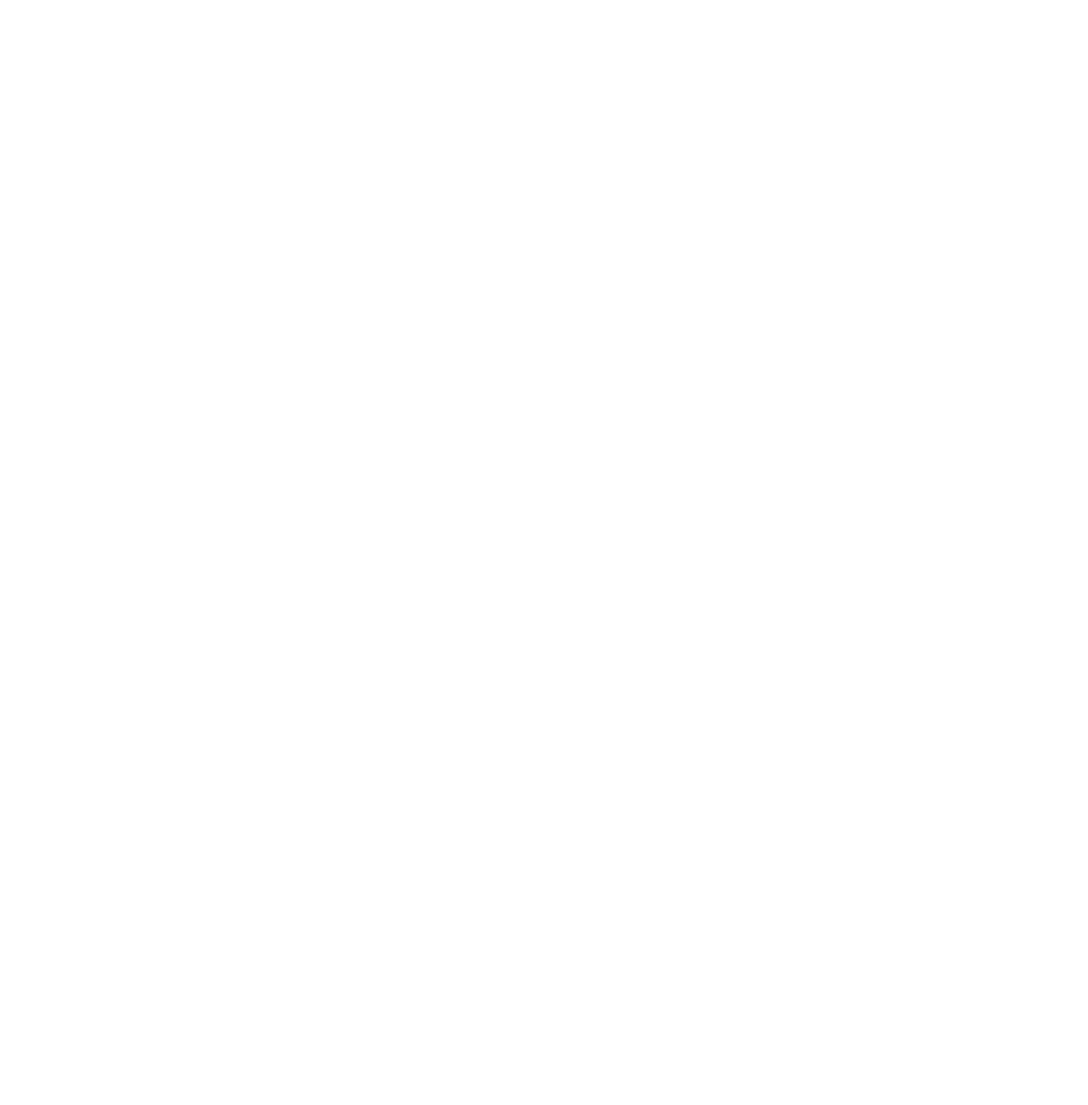
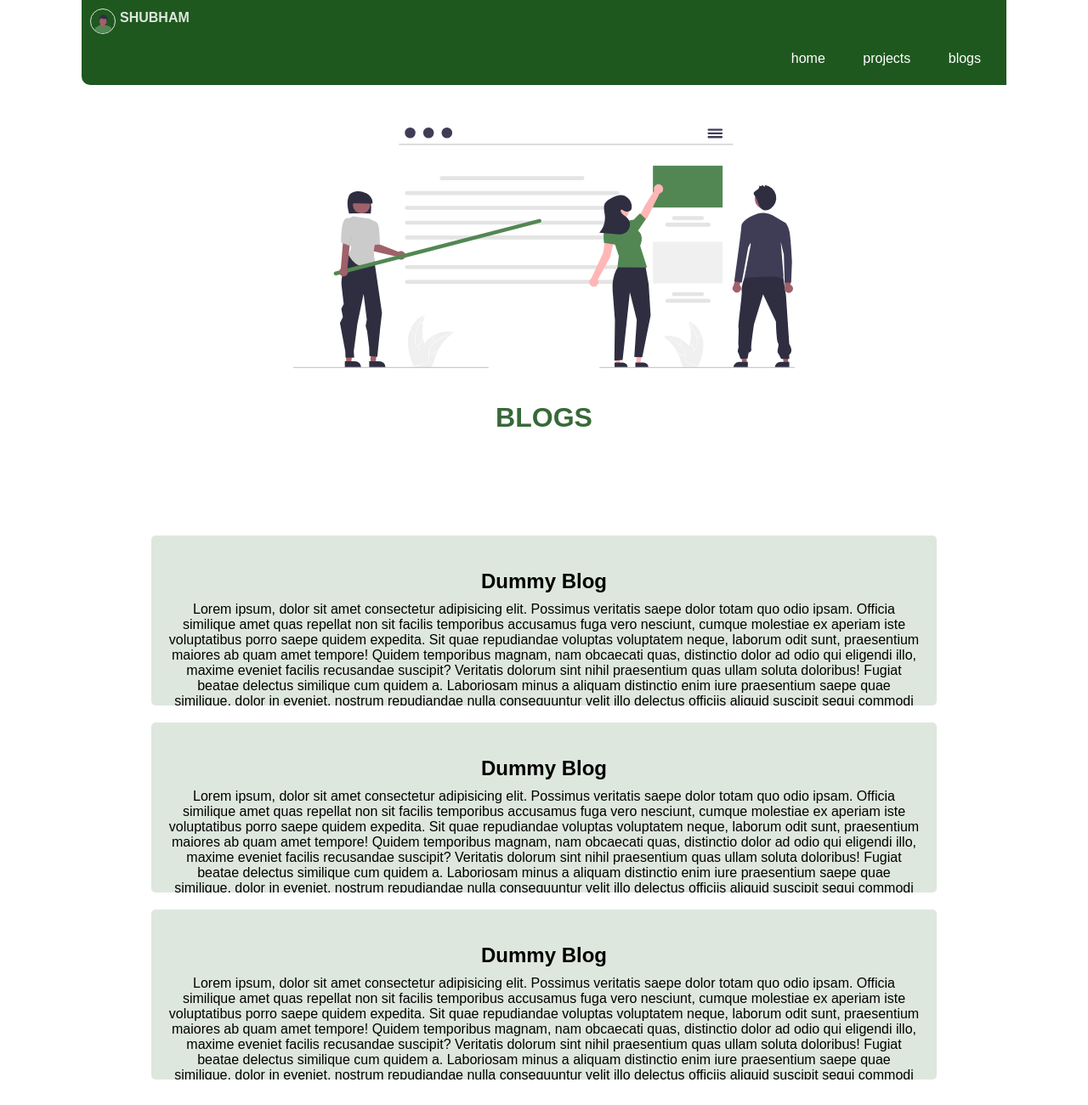
Before and after one commit to shubhamtiwari08/Portfolio-website, a plain HTML site: page blogs.html in a window 1280 px wide. Shown: the top 1300 px of the page at 85% size. Before the commit the page ends 800 px from the top, so only its background shows below. Drawn offline with Linux system fonts and the light colour scheme.

Commit message:
linked and added contents in the blog page

```diff
--- a/blogs.html
+++ b/blogs.html
@@ -0,0 +1,103 @@
+<!DOCTYPE html>
+<html lang="en">
+
+<head>
+    <meta charset="UTF-8">
+    <meta http-equiv="X-UA-Compatible" content="IE=edge">
+    <meta name="viewport" content="width=device-width, initial-scale=1.0">
+    <title>blogs</title>
+    <link rel="stylesheet" href="styleblogs.css">
+</head>
+
+<body>
+
+    <body>
+        <nav>
+            <div class="profilename">
+                <img src="profilenav.svg" alt="profilepic">
+                <a href="/" class="name">SHUBHAM</a>
+            </div>
+            <ul>
+                <li><a href="index.html" class="nav-headings">home </a> </li>
+                <li> <a href="project.html" class="nav-headings">projects</a></li>
+                <li> <a href="blogs.html" class="nav-headings">blogs</a></li>
+        </nav>
+        <header>
+            <div class="header-el">
+                <img src="blog.svg" alt="headerimg" class="profile-img">
+                <h1> BLOGS </h1>
+            </div>
+        </header>
+        <section class="section">
+            <div class="projects">
+                <div class="blog">
+                    <h2>Dummy Blog</h2>
+                    <p>Lorem ipsum, dolor sit amet consectetur adipisicing elit. Possimus veritatis saepe dolor totam
+                        quo odio ipsam. Officia similique amet quas repellat non sit facilis temporibus accusamus fuga
+                        vero nesciunt, cumque molestiae ex aperiam iste voluptatibus porro saepe quidem expedita. Sit
+                        quae repudiandae voluptas voluptatem neque, laborum odit sunt, praesentium maiores ab quam amet
+                        tempore! Quidem temporibus magnam, nam obcaecati quas, distinctio dolor ad odio qui eligendi
+                        illo, maxime eveniet facilis recusandae suscipit? Veritatis dolorum sint nihil praesentium quas
+                        ullam soluta doloribus! Fugiat beatae delectus similique cum quidem a. Laboriosam minus a
+                        aliquam distinctio enim iure praesentium saepe quae similique, dolor in eveniet, nostrum
+                        repudiandae nulla consequuntur velit illo delectus officiis aliquid suscipit sequi commodi
+                        atque! Sint unde nam nisi beatae nihil reiciendis, optio obcaecati aperiam aliquid nulla
+                        voluptatum! Ex corrupti dolor accusantium quaerat blanditiis neque quod, pariatur ad ducimus
+                        doloribus, eveniet repellat quia vel voluptatibus. Est, iure odit ipsa fuga eligendi alias,
+                        praesentium nam necessitatibus atque voluptatum eum optio accusantium sunt nostrum commodi
+                        repellendus molestias? Velit, quaerat. Minima vero ducimus accusamus iusto fugiat? Eos cum amet
+                        distinctio, sint facere esse hic iste doloribus obcaecati tempore fuga nobis porro corrupti sit
+                        repellendus voluptates unde ducimus aliquam repellat natus ratione! Sit, in?</p>
+                </div>
+                <div class="blog">
+                    <h2>Dummy Blog</h2>
+                    <p>Lorem ipsum, dolor sit amet consectetur adipisicing elit. Possimus veritatis saepe dolor totam
+                        quo odio ipsam. Officia similique amet quas repellat non sit facilis temporibus accusamus fuga
+                        vero nesciunt, cumque molestiae ex aperiam iste voluptatibus porro saepe quidem expedita. Sit
+                        quae repudiandae voluptas voluptatem neque, laborum odit sunt, praesentium maiores ab quam amet
+                        tempore! Quidem temporibus magnam, nam obcaecati quas, distinctio dolor ad odio qui eligendi
+                        illo, maxime eveniet facilis recusandae suscipit? Veritatis dolorum sint nihil praesentium quas
+                        ullam soluta doloribus! Fugiat beatae delectus similique cum quidem a. Laboriosam minus a
+                        aliquam distinctio enim iure praesentium saepe quae similique, dolor in eveniet, nostrum
+                        repudiandae nulla consequuntur velit illo delectus officiis aliquid suscipit sequi commodi
+                        atque! Sint unde nam nisi beatae nihil reiciendis, optio obcaecati aperiam aliquid nulla
+                        voluptatum! Ex corrupti dolor accusantium quaerat blanditiis neque quod, pariatur ad ducimus
+                        doloribus, eveniet repellat quia vel voluptatibus. Est, iure odit ipsa fuga eligendi alias,
+                        praesentium nam necessitatibus atque voluptatum eum optio accusantium sunt nostrum commodi
+                        repellendus molestias? Velit, quaerat. Minima vero ducimus accusamus iusto fugiat? Eos cum amet
+                        distinctio, sint facere esse hic iste doloribus obcaecati tempore fuga nobis porro corrupti sit
+                        repellendus voluptates unde ducimus aliquam repellat natus ratione! Sit, in?</p>
+                </div>
+                <div class="blog">
+                    <h2>Dummy Blog</h2>
+                    <p>Lorem ipsum, dolor sit amet consectetur adipisicing elit. Possimus veritatis saepe dolor totam
+                        quo odio ipsam. Officia similique amet quas repellat non sit facilis temporibus accusamus fuga
+                        vero nesciunt, cumque molestiae ex aperiam iste voluptatibus porro saepe quidem expedita. Sit
+                        quae repudiandae voluptas voluptatem neque, laborum odit sunt, praesentium maiores ab quam amet
+                        tempore! Quidem temporibus magnam, nam obcaecati quas, distinctio dolor ad odio qui eligendi
+                        illo, maxime eveniet facilis recusandae suscipit? Veritatis dolorum sint nihil praesentium quas
+                        ullam soluta doloribus! Fugiat beatae delectus similique cum quidem a. Laboriosam minus a
+                        aliquam distinctio enim iure praesentium saepe quae similique, dolor in eveniet, nostrum
+                        repudiandae nulla consequuntur velit illo delectus officiis aliquid suscipit sequi commodi
+                        atque! Sint unde nam nisi beatae nihil reiciendis, optio obcaecati aperiam aliquid nulla
+                        voluptatum! Ex corrupti dolor accusantium quaerat blanditiis neque quod, pariatur ad ducimus
+                        doloribus, eveniet repellat quia vel voluptatibus. Est, iure odit ipsa fuga eligendi alias,
+                        praesentium nam necessitatibus atque voluptatum eum optio accusantium sunt nostrum commodi
+                        repellendus molestias? Velit, quaerat. Minima vero ducimus accusamus iusto fugiat? Eos cum amet
+                        distinctio, sint facere esse hic iste doloribus obcaecati tempore fuga nobis porro corrupti sit
+                        repellendus voluptates unde ducimus aliquam repellat natus ratione! Sit, in?</p>
+                </div>
+            </div>
+        </section>
+        <footer>
+            <h3>social media presence</h3>
+            <ul>
+                <li>Twitter</li>
+                <li>Github</li>
+                <li>LinkedIn</li>
+            </ul>
+        </footer>
+
+    </body>
+
+</html>
--- a/style.css
+++ b/styleblogs.css
@@ -61,7 +61,6 @@ nav ul {
     padding: 10px 10px;
 }
 
-
 .nav-headings {
     color: white;
     text-decoration: none;
@@ -76,9 +75,12 @@ header {
 
 }
 
+
+
 .header-el>img {
     margin-top: 30px;
     width: calc(100% - 40%);
+    margin-bottom: 20px;
 }
 
 .header-el {
@@ -94,7 +96,9 @@ header {
 .header-el h1 {
     color: var(--secondary);
     text-align: center;
+    padding: 20px 20px;
 }
+
 
 
 h2 {
@@ -107,30 +111,37 @@ h2 {
 
 
 
-.projects,
-.blogs,
-.technologies {
+.projects {
     display: flex;
     flex-direction: column;
     justify-content: center;
     align-items: center;
     width: var(--mainwidth);
-    height: 200px;
-    margin: 0 auto;
+    height: 100vh;
+    margin: 20px auto;
     text-align: center;
     border-radius: 5px;
 }
 
+.blog {
 
-.technologies,
-.blogs {
+    width: var(--mainwidth);
+    height: 200px;
+    margin: 10px auto;
     background-color: var(--quaternary);
+    text-align: center;
+    padding: 30px 20px;
+    border-radius: 5px;
+    overflow-y: scroll;
+    position: relative;
+
 }
 
-.technologies {
-    margin-top: 40px;
+
+
+.blog>p {
+    text-align: center;
 }
-
 
 footer {
     width: var(--mainwidth);
@@ -163,24 +174,30 @@ footer li {
 }
 
 button {
+    width: 100px;
     margin: 10px 10px;
     padding: 8px 8px;
     border-radius: 15px;
+}
 
+.live-btn {
+    color: white;
+    background-color: var(--primary);
 
 }
 
+.project-btn {
+    background-color: var(--quaternary);
+    color: var(--primary);
 
-
-.projects>button {
-    color: white;
-    background-color: var(--primary);
-    border: none;
 }
 
-.blogs>button {
-    background-color: var(--quaternary);
+.live {
+    text-decoration: none;
+    color: white;
+}
+
+.source {
+    text-decoration: none;
     color: var(--primary);
-    border: 1px solid var(--primary);
-
 }
```
Also changed, not shown: index.html (+3 -4 lines), project.html (+2 -2 lines), blog.svg (added).
